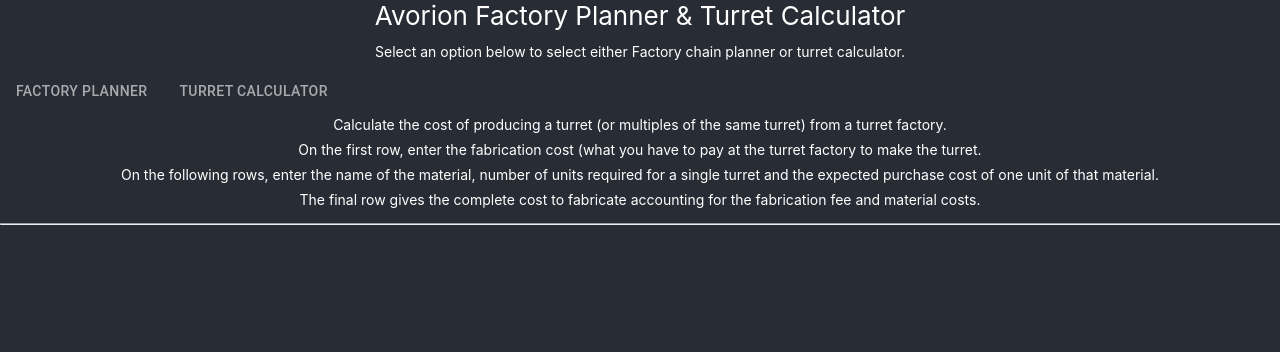
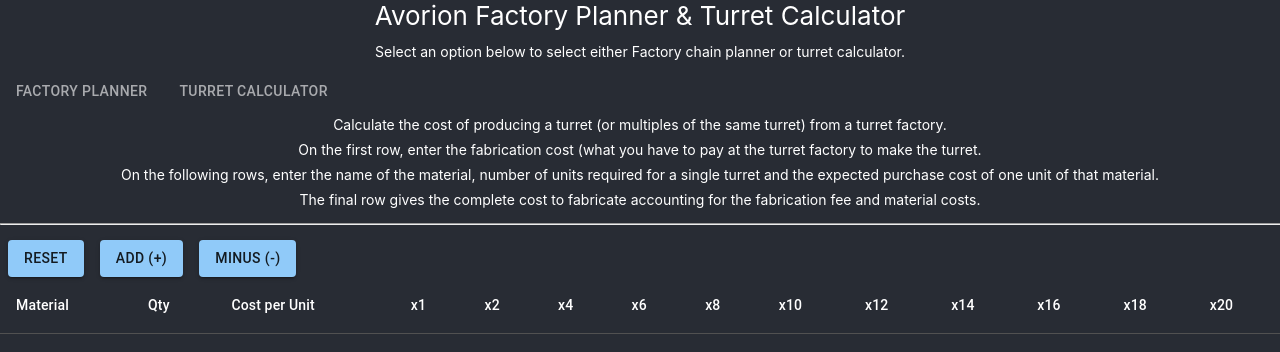
Before and after one commit to gshaw-pivotal/avorion-calculator, a React (Create React App) app: page / in a window 1280 px wide. Both pictures are taken after a click on the tab "TURRET CALCULATOR". Shown: the top 352 px of the page. Built offline with nearby package versions, Linux system fonts and the light colour scheme.

Commit message:
Initial pass for building list of materials for a turret
- Supports name, qty and unit cost and calculating the requirements of
  each material for a single turret.
- Still to do the multiples and final overall costs.

```diff
--- a/src/App.css
+++ b/src/App.css
@@ -34,3 +34,8 @@
 .HeaderLine {
   width: 100%;
 }
+
+.Turret-Buttons {
+  padding-top: 8px;
+  padding-left: 8px;
+}
--- a/src/turret/TurretBody.tsx
+++ b/src/turret/TurretBody.tsx
@@ -1,24 +1,164 @@
-import React from "react";
+import React, {useEffect, useState} from "react";
+import {
+    Button,
+    Stack,
+    Table,
+    TableBody,
+    TableCell,
+    TableContainer,
+    TableHead,
+    TableRow,
+    TextField
+} from "@mui/material";
 
-const FabricationCostRow: React.FC = () => {
-    return (<div/>);
+type TurretMaterial = {
+    name: string;
+    costPerUnit: number;
+    unitCount: number;
 }
 
-const MaterialCostRow: React.FC = () => {
-    return (<div/>);
+const TableMaterialHeader = () => {
+    return (
+        <TableHead>
+            <TableRow>
+                <TableCell>Material</TableCell>
+                <TableCell>Qty</TableCell>
+                <TableCell>Cost per Unit</TableCell>
+                <TableCell>x1</TableCell>
+                <TableCell>x2</TableCell>
+                <TableCell>x4</TableCell>
+                <TableCell>x6</TableCell>
+                <TableCell>x8</TableCell>
+                <TableCell>x10</TableCell>
+                <TableCell>x12</TableCell>
+                <TableCell>x14</TableCell>
+                <TableCell>x16</TableCell>
+                <TableCell>x18</TableCell>
+                <TableCell>x20</TableCell>
+            </TableRow>
+        </TableHead>
+    );
 }
 
-const FabricationTotalCostRow: React.FC = () => {
-    return (<div/>);
+// @ts-ignore
+const TableMaterialBody = ({turretMaterialList, setTurretMaterialList}) => {
+    return (
+        <TableBody>
+            {turretMaterialList.map((material: TurretMaterial, index: number) => (
+                <TableRow>
+                    <TableCell className="Turret-Build-Table-Cell">
+                        <TextField
+                            key={`material-${index}`}
+                            variant="filled"
+                            size="small"
+                            onChange={(event: React.ChangeEvent<HTMLInputElement>) => {
+                                const entries = [...turretMaterialList]
+                                entries[index].name = event.target.value
+                                setTurretMaterialList(entries)
+                            }}
+                        />
+                    </TableCell>
+                    <TableCell className="Turret-Build-Table-Cell">
+                        <TextField
+                            key={`quantity-${index}`}
+                            variant="filled"
+                            size="small"
+                            type="number"
+                            onChange={(event: React.ChangeEvent<HTMLInputElement>) => {
+                                const entries = [...turretMaterialList]
+                                entries[index].unitCount = event.target.value
+                                setTurretMaterialList(entries)
+                            }}
+                        />
+                    </TableCell>
+                    <TableCell className="Turret-Build-Table-Cell">
+                        <TextField
+                            key={`cost-${index}`}
+                            variant="filled"
+                            size="small"
+                            type="number"
+                            onChange={(event: React.ChangeEvent<HTMLInputElement>) => {
+                                const entries = [...turretMaterialList]
+                                entries[index].costPerUnit = event.target.value
+                                setTurretMaterialList(entries)
+                            }}
+                        />
+                    </TableCell>
+                    <TableCell>{material.unitCount} / {material.unitCount * material.costPerUnit}</TableCell>
+                    <TableCell>x2</TableCell>
+                    <TableCell>x4</TableCell>
+                    <TableCell>x6</TableCell>
+                    <TableCell>x8</TableCell>
+                    <TableCell>x10</TableCell>
+                    <TableCell>x12</TableCell>
+                    <TableCell>x14</TableCell>
+                    <TableCell>x16</TableCell>
+                    <TableCell>x18</TableCell>
+                    <TableCell>x20</TableCell>
+                </TableRow>
+            ))}
+        </TableBody>
+    );
 }
 
-const TurretBody: React.FC = () => {
+export default function TurretBody() {
+
+    const [turretMaterialList, setTurretMaterialList] = useState<TurretMaterial[]>([]);
+
+    useEffect(() => {
+        console.log("(US)RowCount: " + turretMaterialList.length)
+    },[turretMaterialList]);
+
+    const resetTurretMaterials = () => {
+        setTurretMaterialList([]);
+    }
+
+    const addNewTurretMaterial = () => {
+        setTurretMaterialList([...turretMaterialList, {name: "", costPerUnit: 0, unitCount: 0}])
+    }
+
+    const removeLastTurretMaterial = () => {
+        setTurretMaterialList(turretMaterialList.slice(0, turretMaterialList.length - 1));
+    }
+
+    const TurretButtonsRow: React.FC = () => {
+        return (
+            <>
+                <div className="Turret-Buttons">
+                    <Stack direction="row" spacing={2}>
+                        <Button
+                            variant="contained"
+                            onClick={() => resetTurretMaterials()}
+                        >
+                            Reset
+                        </Button>
+                        <Button
+                            variant="contained"
+                            onClick={() => addNewTurretMaterial()}
+                        >
+                            Add (+)
+                        </Button>
+                        <Button
+                            variant="contained"
+                            onClick={() => removeLastTurretMaterial()}
+                        >
+                            Minus (-)
+                        </Button>
+                    </Stack>
+                </div>
+            </>
+        );
+    }
+
     return (
         <div>
-            <FabricationCostRow/>
-            <FabricationTotalCostRow/>
+            <TurretButtonsRow/>
+            <TableContainer>
+                <Table>
+                    <TableMaterialHeader/>
+                    <TableMaterialBody turretMaterialList={turretMaterialList} setTurretMaterialList={setTurretMaterialList}/>
+                </Table>
+            </TableContainer>
         </div>
     );
 }
-
-export default TurretBody;
```
